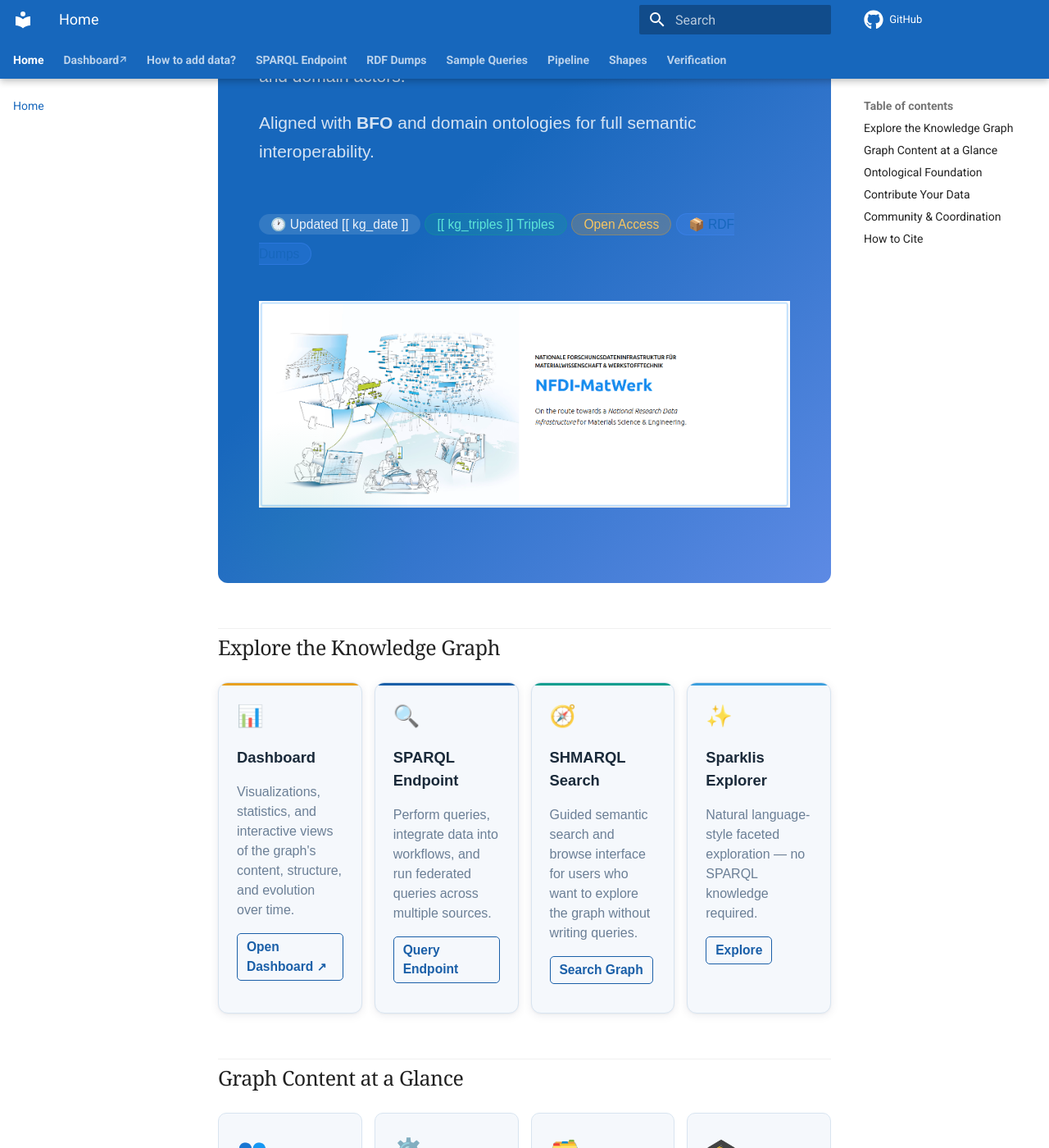
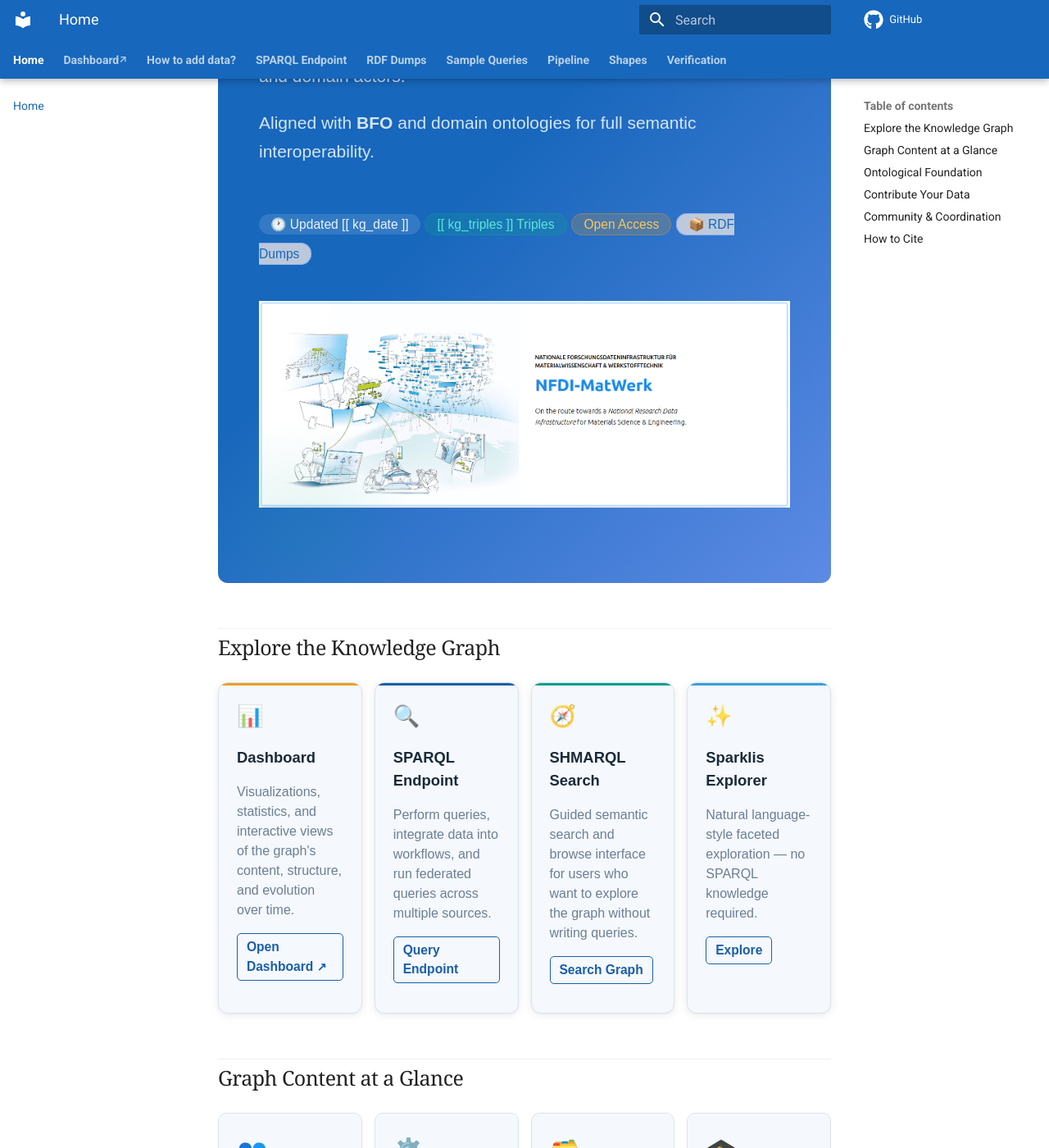
Before and after one commit to ISE-FIZKarlsruhe/matwerk, an MkDocs documentation site: the page built from docs/index.md, in a window 1280 px wide and 1400 px high, scrolled down 529 px. Shown: the whole window at 82% size. Built offline with MkDocs 1.6.1 and Material for MkDocs 9.7.7, drawn with Linux system fonts in a browser that asks for light colours; comment, search, counter and statistics services are not loaded.

```diff
--- a/docs/overrides/assets/stylesheets/extra.css
+++ b/docs/overrides/assets/stylesheets/extra.css
@@ -213,7 +213,7 @@
 }
 
 .badge-zenodo {
-  background: rgba(68, 138, 255, 0.2);
+  background: rgba(207, 213, 224, 0.89);
   color: #fafafa;
   border: 1px solid rgba(68, 138, 255, 0.35);
   cursor: pointer;
```
